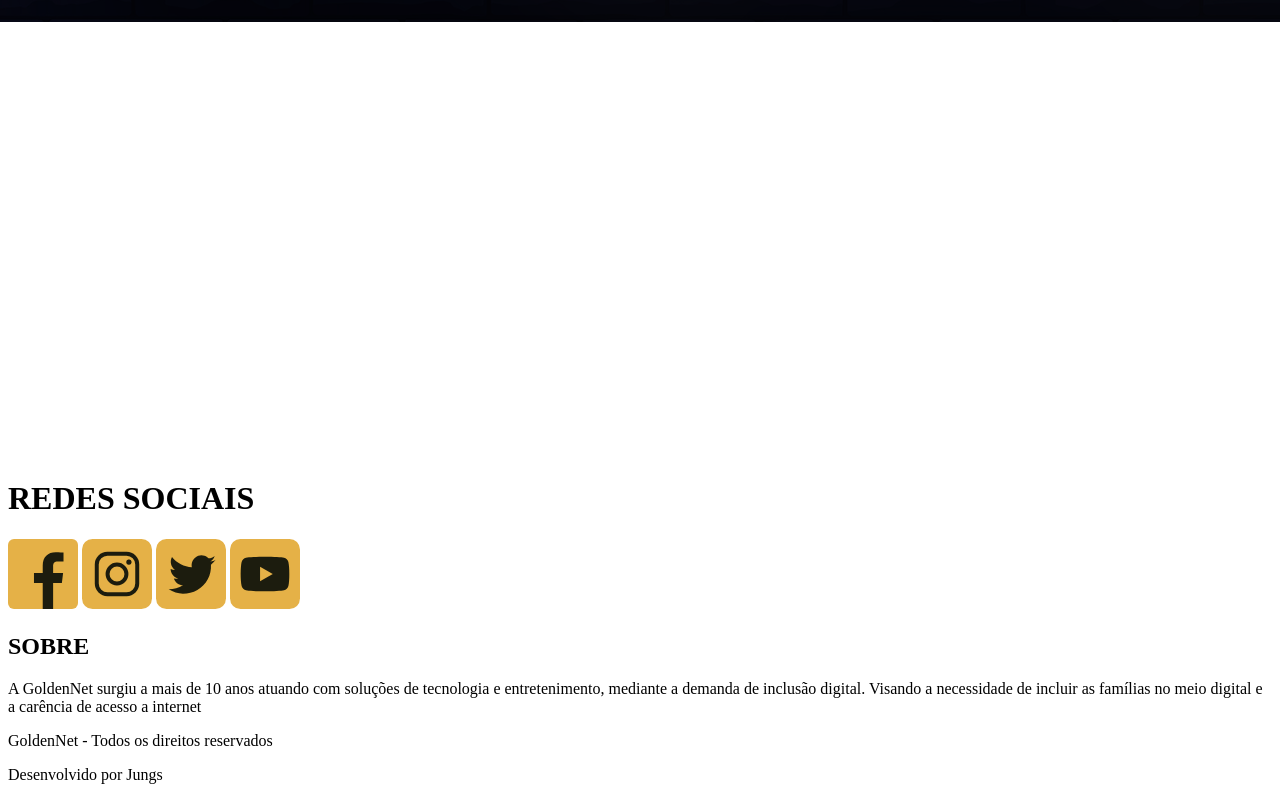
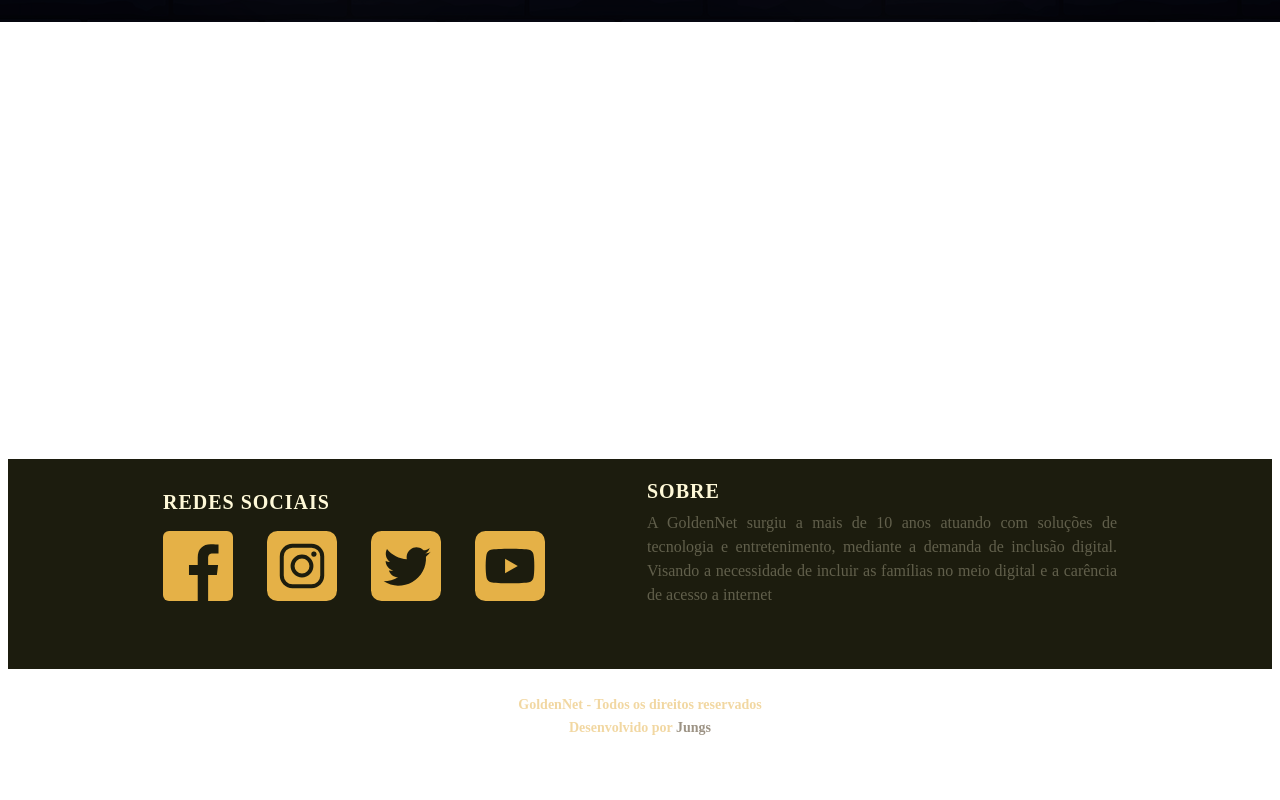
Before and after one commit to DavidBitner/bootstrap-templates, a plain HTML site: page index.html in a window 1280 px wide. Shown: the part 859-1659 px from the top of the page. After the commit the page ends 1619 px from the top, so only its background shows below. Drawn offline with Linux system fonts and the light colour scheme.

Commit message:
Update style.css
Footer

```diff
--- a/styles/style.css
+++ b/styles/style.css
@@ -4,6 +4,7 @@
 #banner {
     text-align: center;
     background: transparent url('../imgs/fundo_banner.png') 0% 0% no-repeat padding-box;
+    background-position: top;
     opacity: 1;
     height: 900px;
     margin-left: -10px;
@@ -57,8 +58,91 @@
     background-position: center;
     background-size: 15000%;
 }
+
 .btn-grande:active {
     transition: background 0s;
     background-color: #F6AB39;
     background-size: 100%;
 }
+
+footer {
+    background-color: #1C1C0E;
+}
+
+#footer1 {
+    height: 195px;
+    padding-top: 15px;
+    display: block;
+    float: left;
+}
+
+#footer1 h1 {
+    text-align: left;
+    font: normal normal bold 20px/30px Nunito;
+    letter-spacing: 1px;
+    color: #FFF9D8;
+    opacity: 1;
+    margin-left: 155px;
+}
+
+#footer1 #redes-sociais {
+    margin-left: 155px;
+}
+
+#footer1 #redes-sociais img{
+    margin-right: 30px;
+}
+
+#footer-lateral {
+    display: block;
+    float: right;
+    height: 195px;
+    margin-left: 0px;
+}
+
+#footer-lateral h1 {
+    text-align: left;
+    font: normal normal bold 20px/30px Nunito;
+    letter-spacing: 1px;
+    color: #FFF9D8;
+    opacity: 1;
+    margin-bottom: 5px;
+}
+
+#footer-lateral p {
+    text-align: justify;
+    font: normal normal normal 16px/24px Nunito;
+    letter-spacing: 0px;
+    color: #FFF9D8;
+    opacity: 0.3;
+    width: 470px;
+    margin-right: 155px;
+    margin-top: 0px;
+}
+
+#footer2 {
+    clear: both;
+    background-color: #FFFFFF;
+    padding-top: 10px;
+}
+
+#footer2 p {
+    text-align: center;
+    font: normal normal bold 14px/24px Nunito;
+    letter-spacing: 0px;
+    color: #E5B147;
+    opacity: 0.5;
+    margin-bottom: 20px;
+}
+
+#footer2 p span {
+    text-align: center;
+    font: normal normal bold 14px/24px Nunito;
+    letter-spacing: 0px;
+    color: #3D2A0D;
+    opacity: 1;
+}
+
+#footer2 #direitos{
+    margin-bottom: -15px;
+}
```
